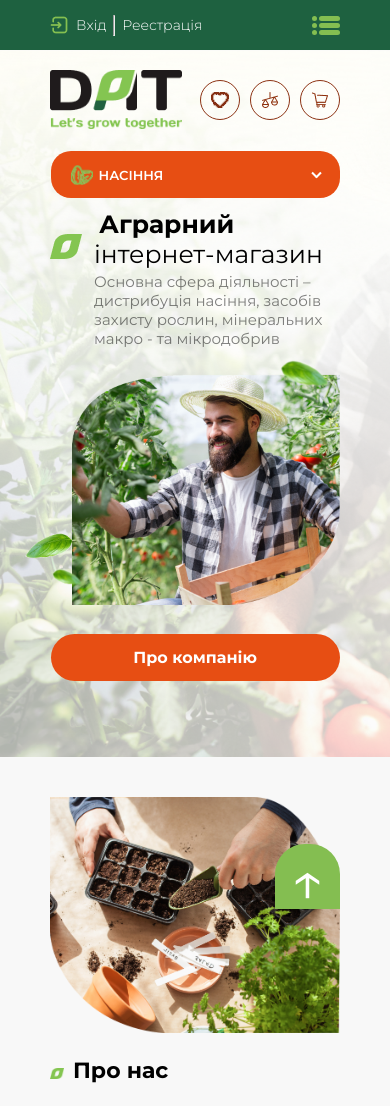
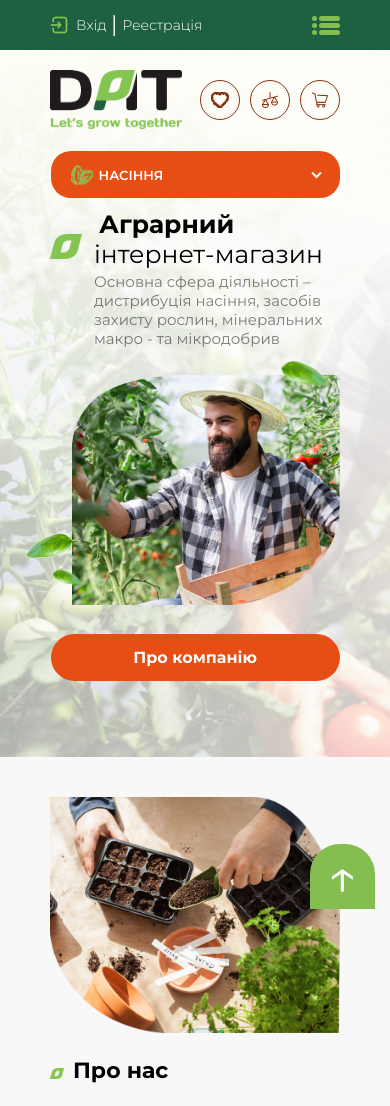
Before and after one commit to IloveKatyara1/InternetShopDat.WEB, a React (Create React App) app: page / in a window 390 px wide. Shown: the top 1106 px of the page. Built offline with nearby package versions, Linux system fonts and the light colour scheme.

Commit message:
Added a fix for hover not working on touch devices

```diff
--- a/public/index.html
+++ b/public/index.html
@@ -3,10 +3,7 @@
     <head>
         <meta charset="utf-8" />
         <meta name="viewport" content="width=device-width, initial-scale=1" />
-    <meta
-      name="description"
-      content="Web site created using create-react-app"
-    />
+        <meta name="description" content="Web site created using create-react-app" />
         <title>DAT</title>
     </head>
     <body>
--- /dev/null
+++ b/src/assets/scss/_hover.scss
@@ -0,0 +1,10 @@
+@media (pointer: fine) {
+    .carouselComp__btn:hover {
+        background-color: rgba($green, 1);
+        color: #fff;
+    }
+
+    .page-up:hover {
+        height: 130px;
+    }
+}
--- a/src/assets/scss/components/_carousel.scss
+++ b/src/assets/scss/components/_carousel.scss
@@ -30,11 +30,6 @@
         color: $green;
         font-size: 30px;
         cursor: pointer;
-
-        &:hover {
-            background-color: rgba($green, 1);
-            color: #fff;
-        }
     }
 
     &__inner {
--- a/src/assets/scss/components/_pageUp.scss
+++ b/src/assets/scss/components/_pageUp.scss
@@ -13,15 +13,19 @@
     align-items: flex-start;
     justify-content: center;
     transform: translateY(100%);
+    z-index: 100;
 
     font-size: 60px;
     color: #fff;
-
-    &:hover {
-        height: 130px;
-    }
 
     &_active {
         transform: translateY(0%);
     }
 }
+
+@media (max-width: 730px) {
+    .page-up {
+        font-size: 53px;
+        right: 15px;
+    }
+}
--- a/src/assets/scss/style.scss
+++ b/src/assets/scss/style.scss
@@ -195,6 +195,7 @@
 }
 
 @import './buttons';
+@import './hover';
 
 @import './components/card';
 @import './components/support';
```
Lines whose indentation alone changed are shown as unchanged.
